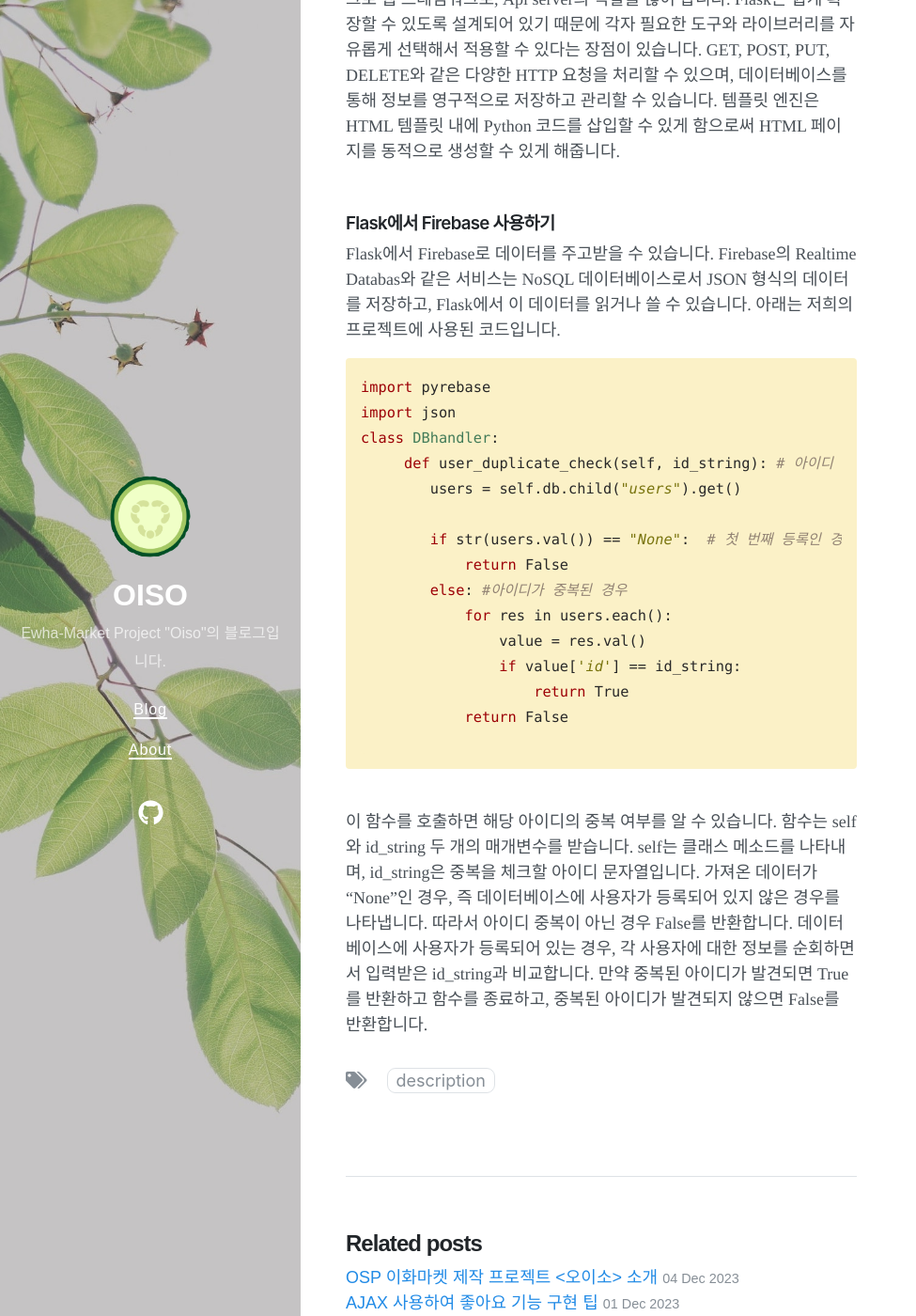
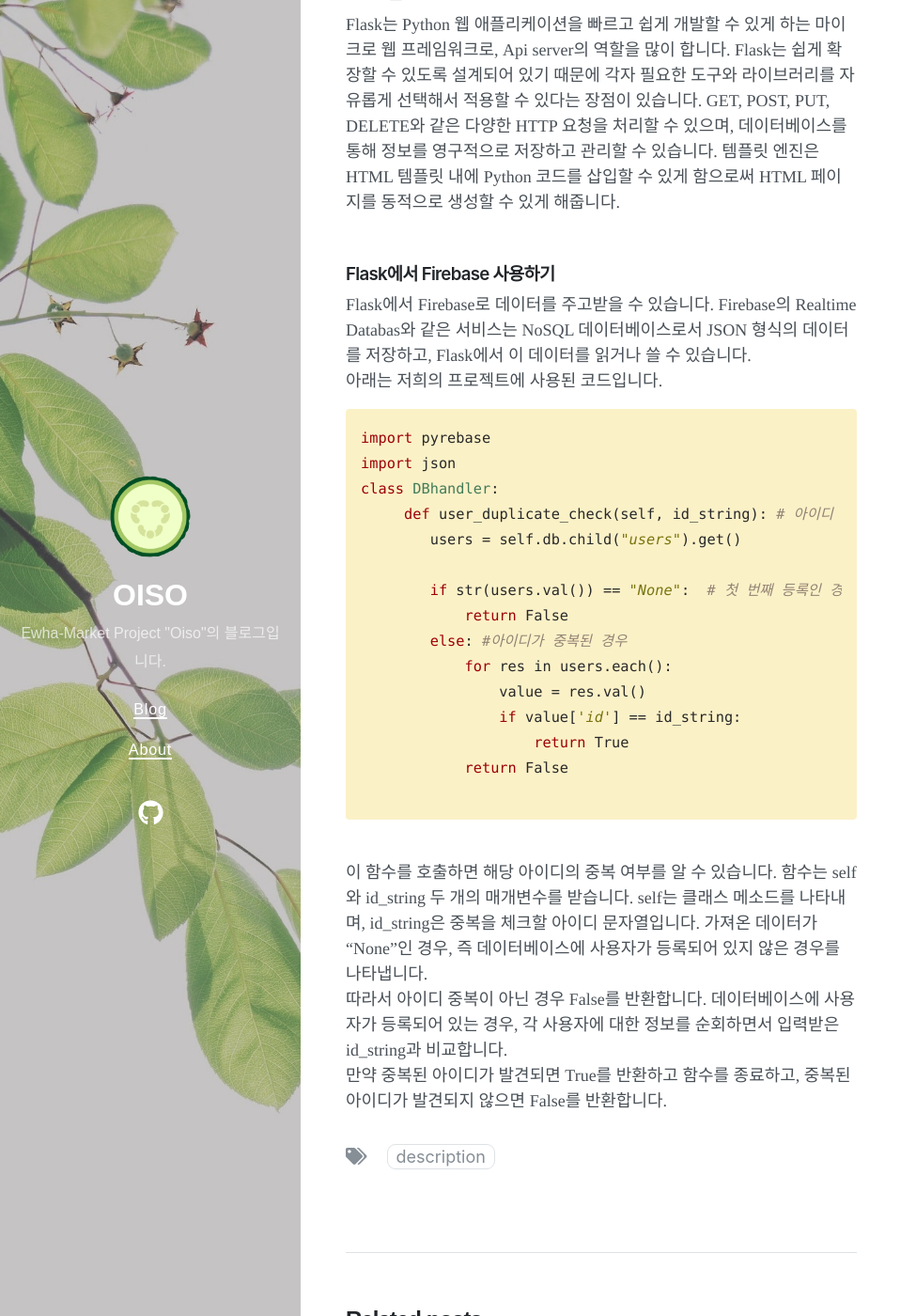
Before and after one commit to Sarang-Han/Sarang-Han.github.io, a Jekyll site: the page built from _posts/2023-12-04-개념.md, in a window 1280 px wide and 1400 px high, scrolled down 1328 px. Shown: the whole window at 94% size, without its empty margins (0-975 px from the left). Built offline with Jekyll 4.4.1, drawn with Linux system fonts in a browser that asks for light colours; nearby versions of some CDN libraries; some of the changed text lies outside the part shown.

Commit message:
Update 2023-12-04-개념.md

````diff
--- a/_posts/2023-12-04-개념.md
+++ b/_posts/2023-12-04-개념.md
@@ -11,7 +11,7 @@
 ---
  Oiso 프로젝트에는 프론트엔드 기술로 HTML, CSS, Javascript를, 백엔드 기술로는 Flask와 Firebase를 사용하였습니다. <br>
 
-
+<br><br>
 ## Oiso에 활용된 개념
 ---
 ### HTML 활용
@@ -39,7 +39,7 @@
 
 
 ### Flask에서 Firebase 사용하기
-Flask에서 Firebase로 데이터를 주고받을 수 있습니다. Firebase의 Realtime Databas와 같은 서비스는 NoSQL 데이터베이스로서 JSON 형식의 데이터를 저장하고, Flask에서 이 데이터를 읽거나 쓸 수 있습니다. 아래는 저희의 프로젝트에 사용된 코드입니다.<br>
+Flask에서 Firebase로 데이터를 주고받을 수 있습니다. Firebase의 Realtime Databas와 같은 서비스는 NoSQL 데이터베이스로서 JSON 형식의 데이터를 저장하고, Flask에서 이 데이터를 읽거나 쓸 수 있습니다. <br> 아래는 저희의 프로젝트에 사용된 코드입니다.<br>
 
 ```python
 import pyrebase
@@ -58,5 +58,5 @@
             return False
 
 ```
-<br>이 함수를 호출하면 해당 아이디의 중복 여부를 알 수 있습니다. 함수는 self와 id_string 두 개의 매개변수를 받습니다. self는 클래스 메소드를 나타내며, id_string은 중복을 체크할 아이디 문자열입니다. 가져온 데이터가 "None"인 경우, 즉 데이터베이스에 사용자가 등록되어 있지 않은 경우를 나타냅니다. 따라서 아이디 중복이 아닌 경우 False를 반환합니다. 데이터베이스에 사용자가 등록되어 있는 경우, 각 사용자에 대한 정보를 순회하면서 입력받은 id_string과 비교합니다.
+<br>이 함수를 호출하면 해당 아이디의 중복 여부를 알 수 있습니다. 함수는 self와 id_string 두 개의 매개변수를 받습니다. self는 클래스 메소드를 나타내며, id_string은 중복을 체크할 아이디 문자열입니다. 가져온 데이터가 "None"인 경우, 즉 데이터베이스에 사용자가 등록되어 있지 않은 경우를 나타냅니다. <br> 따라서 아이디 중복이 아닌 경우 False를 반환합니다. 데이터베이스에 사용자가 등록되어 있는 경우, 각 사용자에 대한 정보를 순회하면서 입력받은 id_string과 비교합니다. <br>
 만약 중복된 아이디가 발견되면 True를 반환하고 함수를 종료하고, 중복된 아이디가 발견되지 않으면 False를 반환합니다.
````
Also changed, not shown: other parts of _posts/2023-12-04-개념.md (+1 -1 lines).
